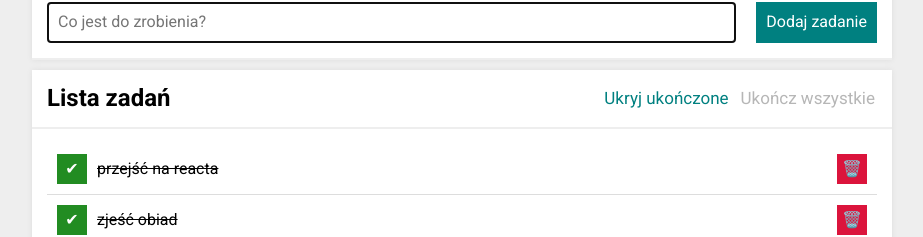
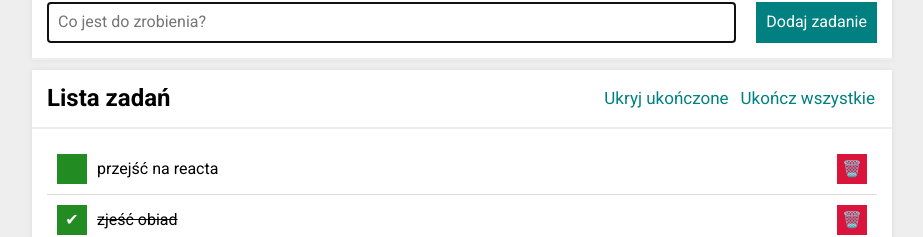
Before and after one commit to MarcinAntczak1207/todo-list-react, a React (Create React App) app: page / in a window 1280 px wide. Shown: the part 172-409 px from the top of the page, without its empty margins (178-1101 px from the left). Built offline with nearby package versions, Linux system fonts and the light colour scheme.

Commit message:
toggle task done interaction

```diff
--- a/src/App.js
+++ b/src/App.js
@@ -11,7 +11,7 @@ import Container from "./Container"
 function App() {
   const [hideDone, setHideDone] = useState(false);
   const [tasks, setTasks] = useState([
-    { id: 1, content: "przejść na reacta", done: true },
+    { id: 1, content: "przejść na reacta", done: false },
     { id: 2, content: "zjeść obiad", done: true },
   ]);
 
@@ -22,6 +22,16 @@ function App() {
   const removeTask = (id) => {
     setTasks(tasks => tasks.filter(task => task.id !== id));
   };
+
+  const toggleTaskDone = (id) => {
+    setTasks(tasks => tasks.map(task => {
+      if (task.id === id) {
+        return { ...task, done: !task.done };
+      }
+
+      return task;
+    }));
+  }
 
   return (
     <Container>
@@ -37,13 +47,16 @@ function App() {
             tasks={tasks}
             hideDone={hideDone}
             removeTask={removeTask}
-          />}
+            toggleTaskDone={toggleTaskDone}
+          />
+        }
         extraHeaderContent={
           <Buttons
             tasks={tasks}
             hideDone={hideDone}
             toggleHideDone={toggleHideDone}
-          />}
+          />
+        }
       />
     </Container>
   );
--- a/src/Tasks/index.js
+++ b/src/Tasks/index.js
@@ -1,6 +1,6 @@
 import "./style.css";
 
-const Tasks = ({ tasks, hideDone, removeTask }) => (
+const Tasks = ({ tasks, hideDone, removeTask, toggleTaskDone }) => (
     <ul className="tasks">
         {tasks.map(task => (
             <li
@@ -10,7 +10,10 @@ const Tasks = ({ tasks, hideDone, removeTask }) => (
                     : ""}`
                 }
             >
-                <button className="tasks__button tasks__button--toggleDone">
+                <button
+                    className="tasks__button tasks__button--toggleDone"
+                    onClick={() => toggleTaskDone(task.id)}
+                >
                     {task.done ? "✔" : ""}
                 </button>
                 <span className={`tasks__content${task.done ? " tasks__content--done" : ""}`}>
```
